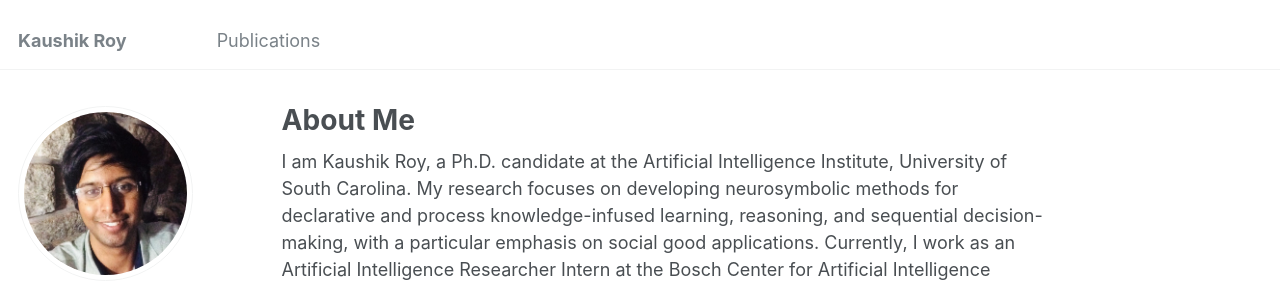
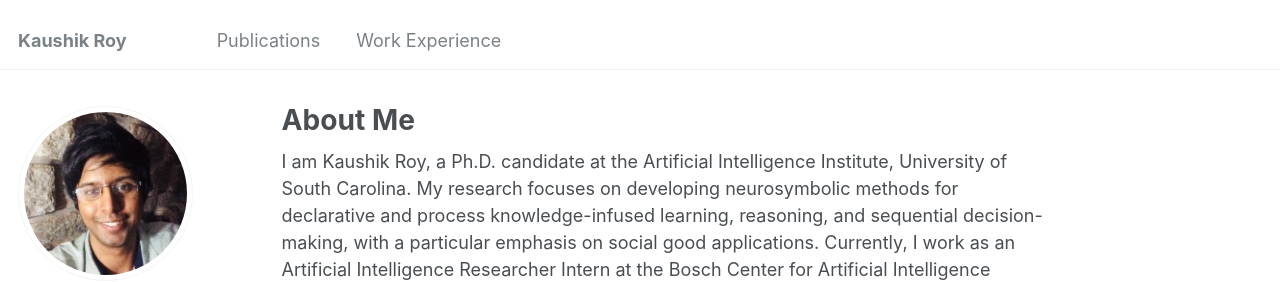
Before and after one commit to kauroy1994/home, a Jekyll site: the page built from _pages/about.md, in a window 1280 px wide. Shown: the top 282 px of the page. Built offline with Jekyll 4.4.1, drawn with Linux system fonts in a browser that asks for light colours; some web fonts are replaced.

Commit message:
Update navigation.yml

```diff
--- a/_data/navigation.yml
+++ b/_data/navigation.yml
@@ -2,3 +2,5 @@
 main:
   - title: "Publications"
     url: /publications/
+  - title: "Work Experience"
+    url: /cv/
```
